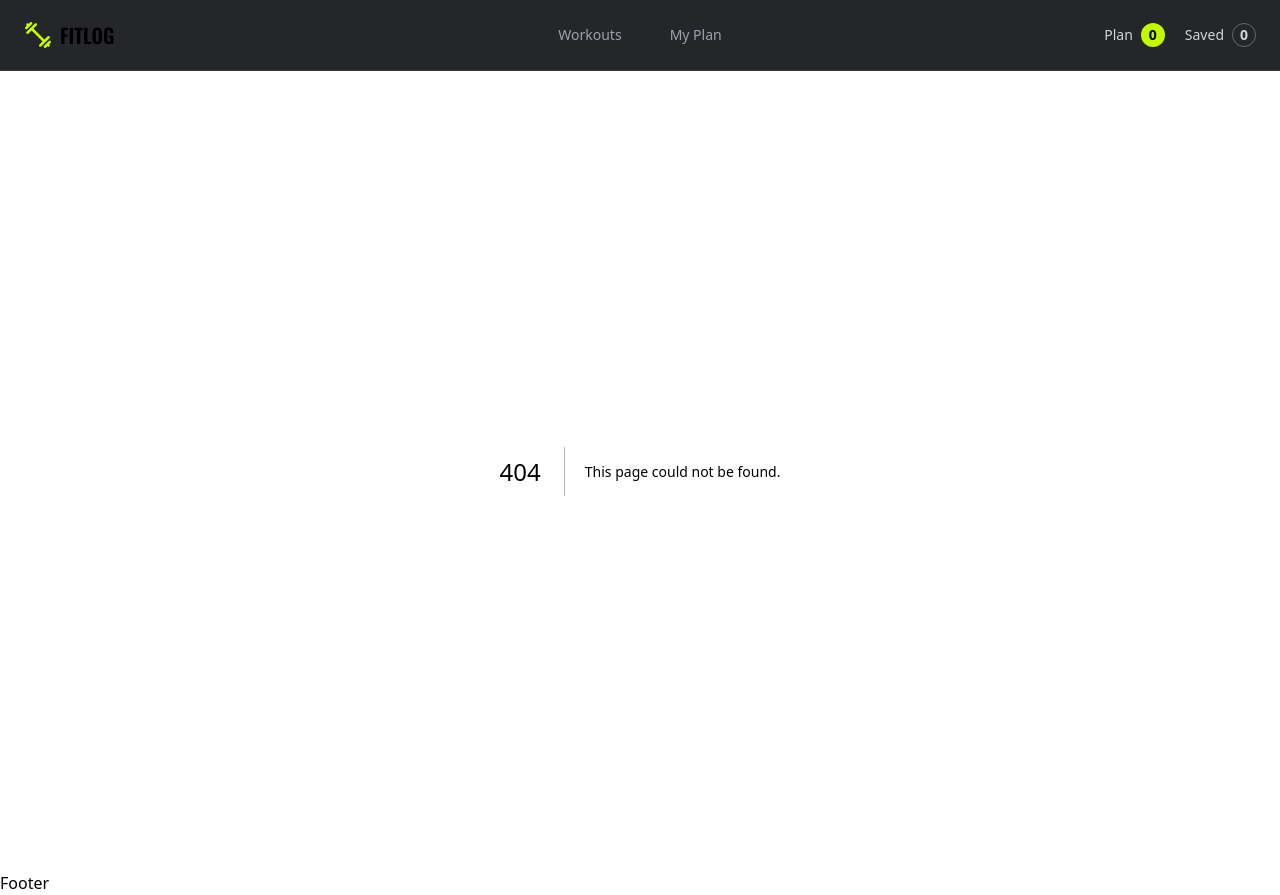
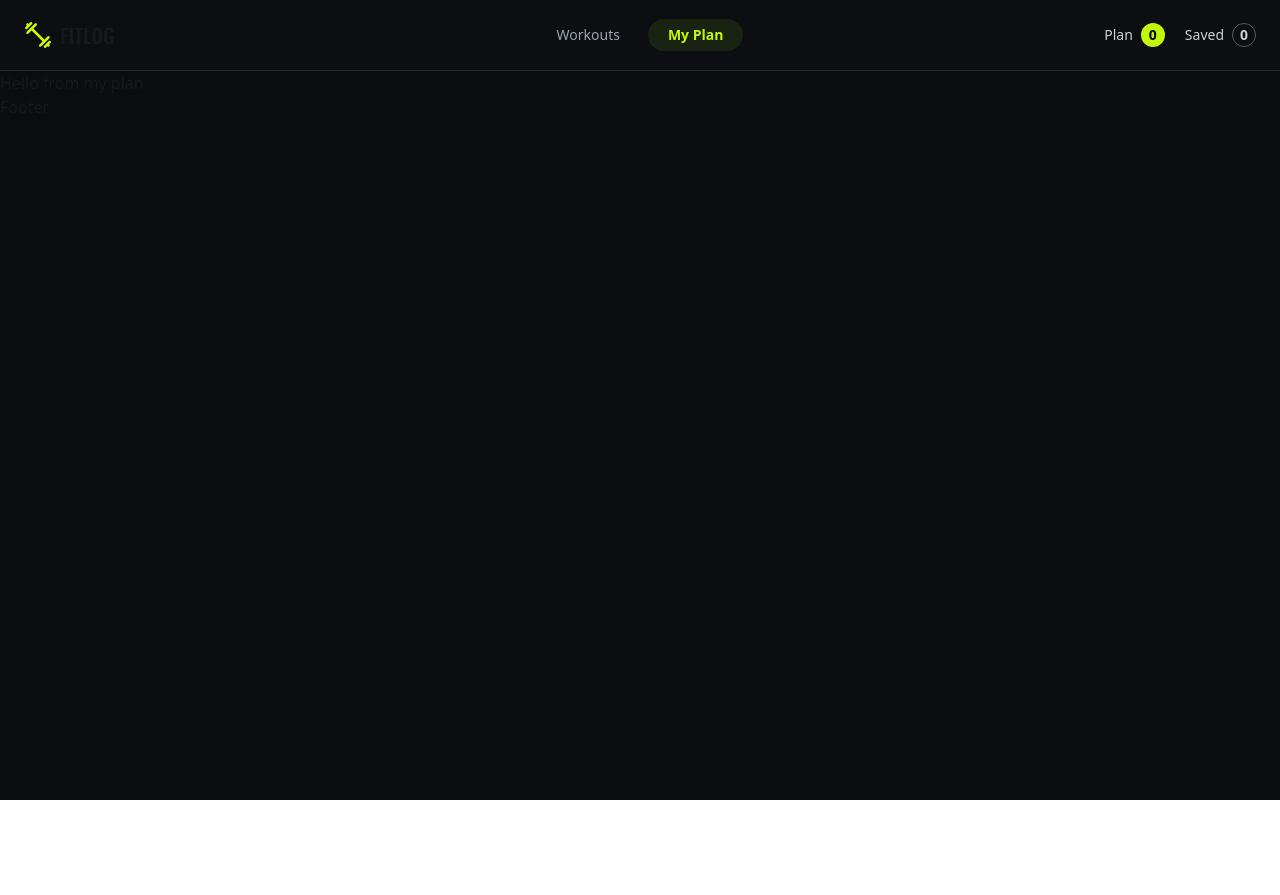
Before and after one commit to asm-saim/fit-log, a Next.js app: page /my-plan in a window 1280 px wide. Before the commit this address had no page. After the commit the page ends 800 px from the top, so only its background shows below. Built offline with nearby package versions, Linux system fonts and the light colour scheme.

Commit message:
navLink implemented

```diff
--- a/src/app/components/LiftDetail.tsx
+++ b/src/app/components/LiftDetail.tsx
@@ -23,7 +23,7 @@ const LiftDetail = ({ lift }: LiftDetailProps) => {
 
         {/* Details */}
         <div className="flex flex-col">
-          <h1 className="text-2xl font-bold uppercase tracking-tight text-white sm:text-3xl">{lift.name}</h1>
+          <h1 className="text-2xl font-bold uppercase tracking-tight text-[#FFFFFF] sm:text-3xl">{lift.name}</h1>
 
           <p className="mt-2 text-sm leading-relaxed text-slate-400">{lift.description}</p>
 
--- a/src/app/components/shared/Navbar.tsx
+++ b/src/app/components/shared/Navbar.tsx
@@ -12,9 +12,9 @@ const Navbar = () => {
   const pathname = usePathname();
   const [isMenuOpen, setIsMenuOpen] = useState(false);
 
-  const isWorkoutActive = pathname === "/workout";
-  const isMyPlanActive = pathname === "/myplan";
-  const isSavedActive = pathname === "/saved";
+  const isWorkoutActive = pathname === "/";
+  const isMyPlanActive = pathname === "/my-plan";
+
 
   const closeMenu = () => setIsMenuOpen(false);
 
@@ -37,7 +37,7 @@ const Navbar = () => {
         {/* Desktop Navigation */}
         <nav className="hidden items-center gap-2 lg:flex">
           <Link
-            href="/workout"
+            href="/"
             className={`rounded-full px-5 py-[6px] text-sm transition-colors ${
               isWorkoutActive ? "bg-[#1A2312] font-semibold text-[#C2F800]" : "text-[#9CA3AF] hover:text-white"
             }`}
@@ -46,7 +46,7 @@ const Navbar = () => {
           </Link>
 
           <Link
-            href="/myplan"
+            href="/my-plan"
             className={`rounded-full px-5 py-[6px] text-sm transition-colors ${
               isMyPlanActive ? "bg-[#1A2312] font-semibold text-[#C2F800]" : "text-[#9CA3AF] hover:text-white"
             }`}
@@ -58,7 +58,7 @@ const Navbar = () => {
         <div className="hidden flex-1 justify-end lg:flex">
           <div className="flex items-center gap-5 text-sm">
             {/* Plan */}
-            <Link href="/myplan" className="flex items-center gap-2 text-white/80 hover:text-white">
+            <Link href="/my-plan" className="flex items-center gap-2 text-white/80 hover:text-white">
               <span>Plan</span>
 
               <span className="flex size-6 items-center justify-center rounded-full bg-[#C2F800] font-semibold text-black">
@@ -67,7 +67,7 @@ const Navbar = () => {
             </Link>
 
             {/* Saved */}
-            <Link href="/myplan" className="flex items-center gap-2 text-white/80 hover:text-white">
+            <Link href="/my-plan" className="flex items-center gap-2 text-white/80 hover:text-white">
               <span>Saved</span>
 
               <span className="flex size-6 items-center justify-center rounded-full border border-white/30 font-semibold">
@@ -104,7 +104,7 @@ const Navbar = () => {
             </Link>
 
             <Link
-              href="/myplan"
+              href="/my-plan"
               onClick={closeMenu}
               className={`rounded-lg px-4 py-3 text-sm transition-colors ${
                 isMyPlanActive
@@ -116,7 +116,7 @@ const Navbar = () => {
             </Link>
 
             <Link
-              href="/myplan"
+              href="/my-plan"
               onClick={closeMenu}
               className="flex items-center justify-between rounded-lg px-4 py-3 text-sm text-white/70 transition-colors hover:bg-white/5 hover:text-white"
             >
--- /dev/null
+++ b/src/app/my-plan/page.tsx
@@ -0,0 +1,11 @@
+import React from "react";
+
+const MyPlanPage = () => {
+  return (
+    <div>
+      <h1>Hello from my plan</h1>
+    </div>
+  );
+};
+
+export default MyPlanPage;
--- a/src/app/myplan/page.tsx
+++ /dev/null
@@ -1,7 +0,0 @@
-import React from "react";
-
-const page = () => {
-  return <div>my plan</div>;
-};
-
-export default page;
--- a/src/app/workout/page.tsx
+++ /dev/null
@@ -1,7 +0,0 @@
-import React from "react";
-
-const WorkoutPage = () => {
-  return <div>hello from workout</div>;
-};
-
-export default WorkoutPage;
```
